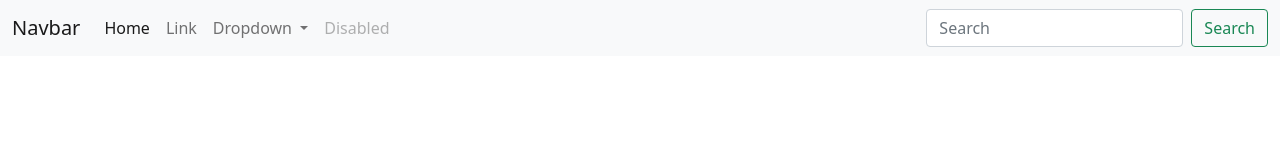
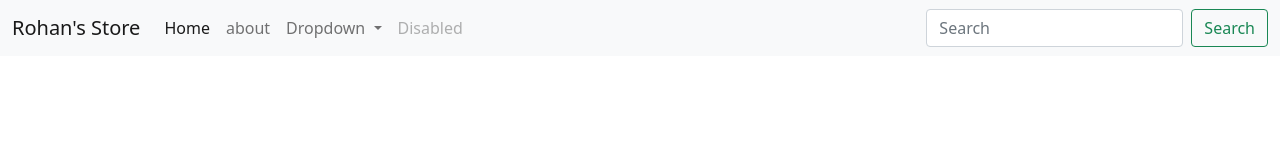
Before and after one commit to RohanTapulli1311/PracWebsite, a plain HTML site: page index.html in a window 1280 px wide. Drawn offline with nearby package versions, Linux system fonts and the light colour scheme.

Commit message:
added about

```diff
--- a/index.html
+++ b/index.html
@@ -13,7 +13,7 @@
   <body>
     <nav class="navbar navbar-expand-lg navbar-light bg-light">
         <div class="container-fluid">
-          <a class="navbar-brand" href="#">Navbar</a>
+          <a class="navbar-brand" href="#">Rohan's Store</a>
           <button class="navbar-toggler" type="button" data-bs-toggle="collapse" data-bs-target="#navbarSupportedContent" aria-controls="navbarSupportedContent" aria-expanded="false" aria-label="Toggle navigation">
             <span class="navbar-toggler-icon"></span>
           </button>
@@ -23,7 +23,7 @@
                 <a class="nav-link active" aria-current="page" href="#">Home</a>
               </li>
               <li class="nav-item">
-                <a class="nav-link" href="#">Link</a>
+                <a class="nav-link" href="#">about</a>
               </li>
               <li class="nav-item dropdown">
                 <a class="nav-link dropdown-toggle" href="#" id="navbarDropdown" role="button" data-bs-toggle="dropdown" aria-expanded="false">
```
